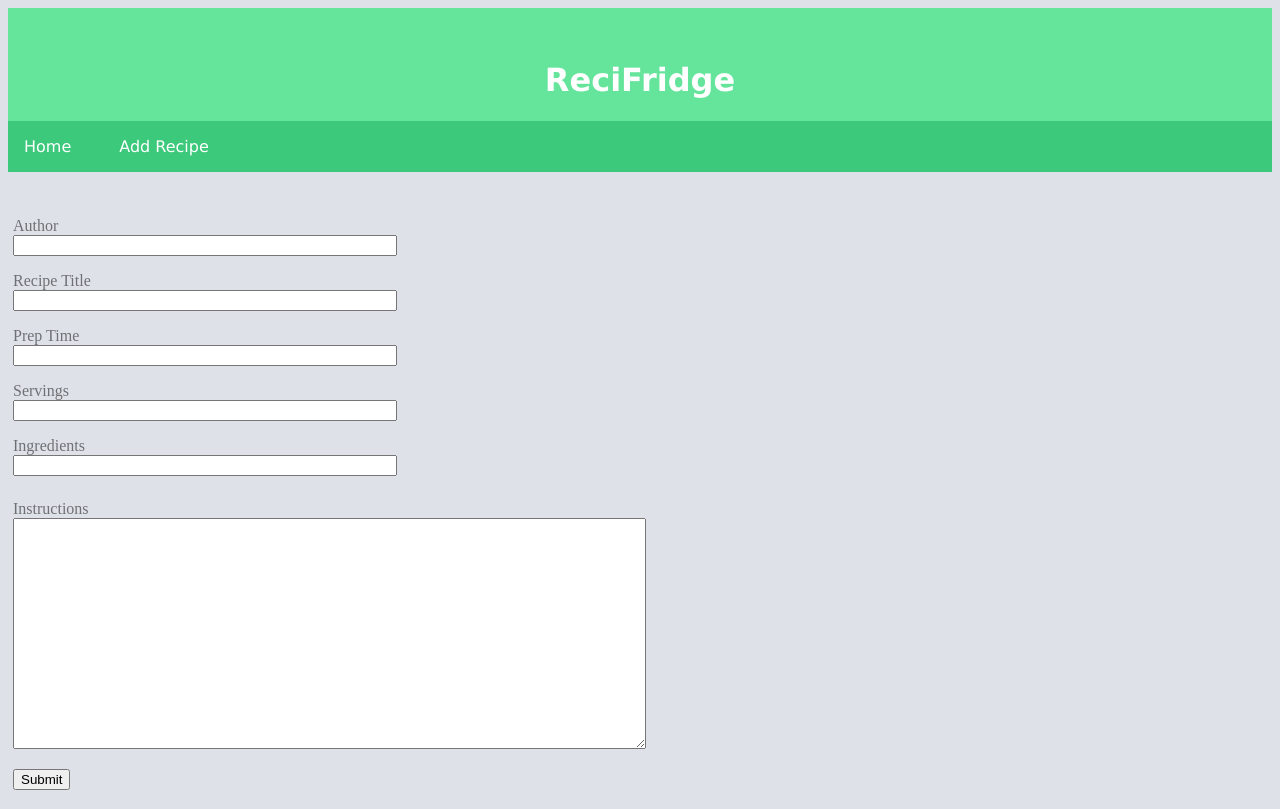
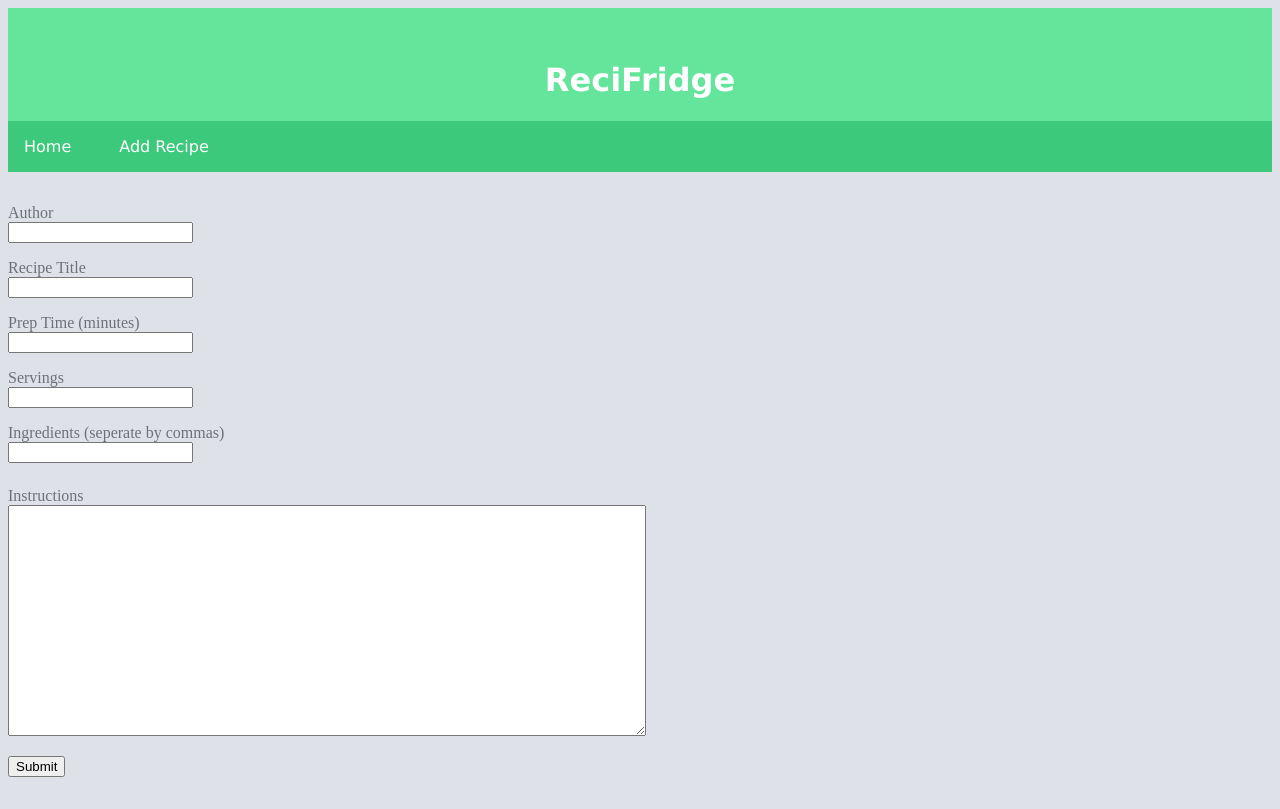
Before and after one commit to Ivani451/FridgeList, a React (Create React App) app in the folder client/: page /recipe/new in a window 1280 px wide. Built offline with nearby package versions, Linux system fonts and the light colour scheme.

Commit message:
altered CSS for better positioning

```diff
--- a/client/src/App.scss
+++ b/client/src/App.scss
@@ -48,7 +48,7 @@ body {
   }
 }
 
-form {
+#searchBar {
   padding: 5px;
   margin: 2em;
   text-align: center;
@@ -116,10 +116,6 @@ form {
   }
 }
 
-#formSubmit {
-  float: left;
-}
-
 textarea {
   width: 50%;
 }
--- a/client/src/actions/index.js
+++ b/client/src/actions/index.js
@@ -1,5 +1,5 @@
 import axios from "axios";
-import { FETCH_FOOD, FETCH_INFO, FETCH_RECIPES } from "./types";
+import { FETCH_FOOD, FETCH_INFO, FETCH_RECIPES, DELETE_RECIPE } from "./types";
 
 export const fetchFood = (...food) => async dispatch => {
   // The call to our Food API is set up and triggered
@@ -48,5 +48,5 @@ export const fetchMyRecipes = () => async dispatch => {
 export const deleteRecipe = (id, history) => async dispatch => {
   const res = await axios.delete(`/api/submissions/delete/${id}`, id);
   history.push("/submissions");
-  dispatch({ type: DELETE_SUBMISSION, payload: res.data });
+  dispatch({ type: DELETE_RECIPE, payload: res.data });
 };
--- a/client/src/containers/RecipeForm.js
+++ b/client/src/containers/RecipeForm.js
@@ -8,9 +8,13 @@ import InstructionsField from "./InstructionsField";
 const FIELDS = [
   { label: "Author", name: "author", component: RecipeField },
   { label: "Recipe Title", name: "title", component: RecipeField },
-  { label: "Prep Time", name: "prep", component: RecipeField },
+  { label: "Prep Time (minutes)", name: "prep", component: RecipeField },
   { label: "Servings", name: "servings", component: RecipeField },
-  { label: "Ingredients", name: "ingredients", component: RecipeField },
+  {
+    label: "Ingredients (seperate by commas)",
+    name: "ingredients",
+    component: RecipeField
+  },
   { label: "Instructions", name: "instructions", component: InstructionsField }
 ];
 
--- a/client/src/containers/SearchBar.js
+++ b/client/src/containers/SearchBar.js
@@ -34,7 +34,7 @@ class SearchBar extends Component {
   render() {
     return (
       <div>
-        <form onSubmit={this.onFormSubmit}>
+        <form onSubmit={this.onFormSubmit} id="searchBar">
           <input
             placeholder="search by ingredients"
             value={this.state.term}
```
